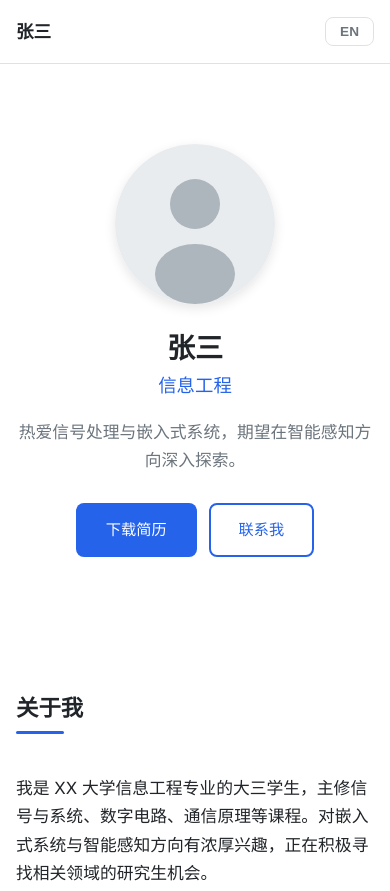
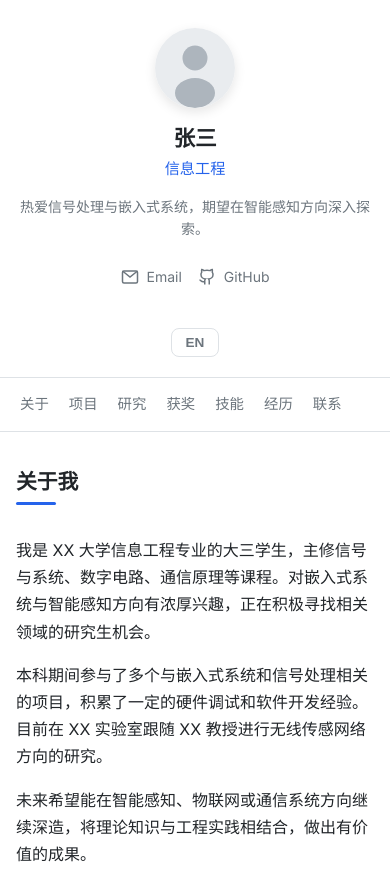
Before and after one commit to Y-y24/personal-web, a website built with Vite: page index.html in a window 390 px wide. Shown: the top 891 px of the page. Built offline with nearby package versions, Linux system fonts and the light colour scheme.

Commit message:
refactor: sidebar + main-content layout, inspired by academic homepage style

```diff
--- a/index.html
+++ b/index.html
@@ -4,18 +4,44 @@
   <meta charset="UTF-8" />
   <meta name="viewport" content="width=device-width, initial-scale=1.0" />
   <meta name="description" content="Personal academic homepage — Information Engineering" />
-  <title>张三 | 信息工程</title>
+  <title data-i18n="hero.name">张三 | 信息工程</title>
   <link rel="preconnect" href="https://fonts.googleapis.com" />
   <link rel="preconnect" href="https://fonts.gstatic.com" crossorigin />
   <link href="https://fonts.googleapis.com/css2?family=Inter:wght@400;500;600;700&family=JetBrains+Mono:wght@400;500&display=swap" rel="stylesheet" />
   <link rel="stylesheet" href="/src/css/style.css" />
 </head>
 <body>
-  <!-- 导航栏 -->
-  <header class="navbar" id="navbar">
-    <div class="container navbar__inner">
-      <a href="#hero" class="navbar__logo" data-i18n="hero.name">张三</a>
-      <nav class="navbar__links">
+  <div class="layout">
+    <!-- === 左侧个人信息栏 === -->
+    <aside class="sidebar" id="sidebar">
+      <div class="sidebar__profile">
+        <img class="sidebar__avatar" src="/src/assets/avatar.svg" alt="" width="120" height="120" />
+        <h1 class="sidebar__name" data-i18n="hero.name">张三</h1>
+        <p class="sidebar__major" data-i18n="hero.major">信息工程</p>
+        <p class="sidebar__tagline" data-i18n="hero.tagline">热爱信号处理与嵌入式系统，期望在智能感知方向深入探索。</p>
+      </div>
+
+      <div class="sidebar__contact" id="sidebarContact">
+        <a class="sidebar__link" href="mailto:zhangsan@example.com" data-i18n-title="contact.email">
+          <svg width="18" height="18" viewBox="0 0 24 24" fill="none" stroke="currentColor" stroke-width="2"><rect x="2" y="4" width="20" height="16" rx="2"/><path d="m22 4-10 8L2 4"/></svg>
+          <span>Email</span>
+        </a>
+        <a class="sidebar__link" href="https://github.com/username" target="_blank" rel="noopener noreferrer">
+          <svg width="18" height="18" viewBox="0 0 24 24" fill="none" stroke="currentColor" stroke-width="2"><path d="M15 22v-4a4.8 4.8 0 0 0-1-3.5c3 0 6-2 6-5.5.08-1.25-.27-2.48-1-3.5.28-1.15.28-2.35 0-3.5 0 0-1 0-3 1.5-2.64-.5-5.36-.5-8 0C6 2 5 2 5 2c-.3 1.15-.3 2.35 0 3.5A5.403 5.403 0 0 0 4 9c0 3.5 3 5.5 6 5.5-.39.49-.68 1.05-.85 1.65-.17.6-.22 1.23-.15 1.85v4"/><path d="M9 18c-4.51 2-5-2-7-2"/></svg>
+          <span>GitHub</span>
+        </a>
+      </div>
+
+      <div class="sidebar__actions">
+        <a href="/resume.pdf" class="btn btn--primary btn--block" data-i18n="hero.resumeBtn" download>下载简历</a>
+      </div>
+
+      <button class="lang-toggle" id="langToggle" aria-label="Switch language">EN</button>
+    </aside>
+
+    <!-- === 右侧主内容区 === -->
+    <main class="main-content" id="mainContent">
+      <nav class="content-nav" id="contentNav">
         <a href="#about" data-i18n="nav.about">关于</a>
         <a href="#projects" data-i18n="nav.projects">项目</a>
         <a href="#research" data-i18n="nav.research">研究</a>
@@ -24,27 +50,6 @@
         <a href="#experience" data-i18n="nav.experience">经历</a>
         <a href="#contact" data-i18n="nav.contact">联系</a>
       </nav>
-      <button class="lang-toggle" id="langToggle" aria-label="Switch language">EN</button>
-    </div>
-  </header>
-
-  <!-- 首屏 -->
-  <section class="hero" id="hero">
-    <div class="container hero__inner">
-      <div class="hero__avatar">
-        <img src="/src/assets/avatar.svg" alt="" width="160" height="160" />
-      </div>
-      <div class="hero__info">
-        <h1 class="hero__name" data-i18n="hero.name">张三</h1>
-        <p class="hero__major" data-i18n="hero.major">信息工程</p>
-        <p class="hero__tagline" data-i18n="hero.tagline">热爱信号处理与嵌入式系统，期望在智能感知方向深入探索。</p>
-        <div class="hero__actions">
-          <a href="/resume.pdf" class="btn btn--primary" data-i18n="hero.resumeBtn" download>下载简历</a>
-          <a href="#contact" class="btn btn--outline" data-i18n="hero.contactBtn">联系我</a>
-        </div>
-      </div>
-    </div>
-  </section>
 
       <!-- 关于 -->
       <section class="section" id="about">
@@ -105,9 +110,11 @@
       <!-- 页脚 -->
       <footer class="footer">
         <div class="container">
-      <p>&copy; 2026 <span data-i18n="hero.name">张三</span></p>
+          <p>&copy; <span id="copyrightYear">2026</span> <span data-i18n="hero.name">张三</span></p>
         </div>
       </footer>
+    </main>
+  </div>
 
   <script type="module" src="/src/js/main.js"></script>
 </body>
--- a/src/css/style.css
+++ b/src/css/style.css
@@ -8,14 +8,12 @@
   --color-accent-hover: #1d4ed8;
   --color-tag-bg: #e9ecef;
   --color-border: #dee2e6;
-  --color-navbar-bg: rgba(255, 255, 255, 0.95);
   --color-text-on-accent: #ffffff;
 
   --font-sans: 'Inter', -apple-system, BlinkMacSystemFont, 'Microsoft YaHei', 'PingFang SC', sans-serif;
   --font-mono: 'JetBrains Mono', 'Fira Code', monospace;
 
-  --max-width: 960px;
-  --navbar-height: 64px;
+  --sidebar-width: 300px;
   --radius: 8px;
   --shadow-sm: 0 1px 3px rgba(0, 0, 0, 0.08);
   --shadow-md: 0 4px 12px rgba(0, 0, 0, 0.1);
@@ -32,7 +30,6 @@
 
 html {
   scroll-behavior: smooth;
-  scroll-padding-top: var(--navbar-height);
 }
 
 body {
@@ -43,6 +40,8 @@ body {
   background-color: var(--color-bg);
   -webkit-font-smoothing: antialiased;
   -moz-osx-font-smoothing: grayscale;
+  overflow: hidden;
+  height: 100vh;
 }
 
 a {
@@ -55,13 +54,6 @@ a:hover {
   color: var(--color-accent-hover);
 }
 
-a:focus-visible,
-.btn:focus-visible,
-.lang-toggle:focus-visible {
-  outline: 2px solid var(--color-accent);
-  outline-offset: 2px;
-}
-
 img {
   max-width: 100%;
   height: auto;
@@ -69,19 +61,151 @@ img {
 }
 
 /* === Typography === */
-h1 { font-size: 2.5rem; font-weight: 700; line-height: 1.2; }
-h2 { font-size: 1.75rem; font-weight: 600; line-height: 1.3; }
-h3 { font-size: 1.25rem; font-weight: 600; line-height: 1.4; }
+h1 { font-size: 1.5rem; font-weight: 700; line-height: 1.3; }
+h2 { font-size: 1.5rem; font-weight: 600; line-height: 1.3; }
+h3 { font-size: 1.15rem; font-weight: 600; line-height: 1.4; }
 
 p + p {
   margin-top: 1em;
 }
 
+/* === Layout: Sidebar + Main === */
+.layout {
+  display: flex;
+  height: 100vh;
+}
+
+/* === Sidebar === */
+.sidebar {
+  width: var(--sidebar-width);
+  flex-shrink: 0;
+  height: 100vh;
+  overflow-y: auto;
+  padding: 40px 24px 24px;
+  border-right: 1px solid var(--color-border);
+  display: flex;
+  flex-direction: column;
+  align-items: center;
+  text-align: center;
+  background-color: var(--color-bg);
+}
+
+.sidebar__profile {
+  margin-bottom: 24px;
+}
+
+.sidebar__avatar {
+  width: 120px;
+  height: 120px;
+  border-radius: 50%;
+  object-fit: cover;
+  box-shadow: var(--shadow-md);
+  margin: 0 auto 16px;
+}
+
+.sidebar__name {
+  margin-bottom: 4px;
+}
+
+.sidebar__major {
+  font-size: 0.95rem;
+  color: var(--color-accent);
+  font-weight: 500;
+  margin-bottom: 12px;
+}
+
+.sidebar__tagline {
+  font-size: 0.875rem;
+  color: var(--color-text-muted);
+  line-height: 1.6;
+}
+
+.sidebar__contact {
+  display: flex;
+  flex-direction: column;
+  gap: 8px;
+  width: 100%;
+  margin-bottom: 24px;
+}
+
+.sidebar__link {
+  display: inline-flex;
+  align-items: center;
+  gap: 8px;
+  font-size: 0.875rem;
+  color: var(--color-text-muted);
+  transition: color 0.2s;
+}
+
+.sidebar__link:hover {
+  color: var(--color-accent);
+}
+
+.sidebar__actions {
+  width: 100%;
+  margin-bottom: auto;
+}
+
+.btn--block {
+  width: 100%;
+  justify-content: center;
+}
+
+.lang-toggle {
+  background: none;
+  border: 1px solid var(--color-border);
+  border-radius: var(--radius);
+  padding: 6px 14px;
+  font-size: 0.85rem;
+  font-weight: 600;
+  cursor: pointer;
+  color: var(--color-text-muted);
+  transition: background-color 0.2s, color 0.2s, border-color 0.2s;
+  margin-top: 16px;
+}
+
+.lang-toggle:hover {
+  border-color: var(--color-accent);
+  color: var(--color-accent);
+}
+
+/* === Main Content === */
+.main-content {
+  flex: 1;
+  overflow-y: auto;
+  overflow-x: hidden;
+  scroll-behavior: smooth;
+}
+
+/* === Content Nav === */
+.content-nav {
+  display: flex;
+  gap: 28px;
+  padding: 20px 32px;
+  border-bottom: 1px solid var(--color-border);
+  background-color: var(--color-bg);
+  position: sticky;
+  top: 0;
+  z-index: 100;
+}
+
+.content-nav a {
+  font-size: 0.9rem;
+  color: var(--color-text-muted);
+  font-weight: 500;
+  transition: color 0.2s;
+}
+
+.content-nav a:hover,
+.content-nav a.active {
+  color: var(--color-accent);
+}
+
 /* === Container === */
 .container {
-  max-width: var(--max-width);
+  max-width: 720px;
   margin: 0 auto;
-  padding: 0 24px;
+  padding: 0 32px;
 }
 
 /* === Buttons === */
@@ -89,9 +213,9 @@ p + p {
   display: inline-flex;
   align-items: center;
   gap: 8px;
-  padding: 12px 28px;
+  padding: 10px 24px;
   border-radius: var(--radius);
-  font-size: 0.95rem;
+  font-size: 0.9rem;
   font-weight: 500;
   cursor: pointer;
   border: 2px solid transparent;
@@ -119,138 +243,9 @@ p + p {
   color: var(--color-text-on-accent);
 }
 
-/* === Footer === */
-.footer {
-  text-align: center;
-  padding: 32px 0;
-  color: var(--color-text-muted);
-  font-size: 0.875rem;
-}
-
-/* === Accessibility === */
-@media (prefers-reduced-motion: reduce) {
-  *,
-  *::before,
-  *::after {
-    transition-duration: 0s !important;
-    animation-duration: 0s !important;
-    scroll-behavior: auto !important;
-  }
-}
-
-/* === Navbar === */
-.navbar {
-  position: fixed;
-  top: 0;
-  left: 0;
-  right: 0;
-  height: var(--navbar-height);
-  background: var(--color-navbar-bg);
-  backdrop-filter: blur(8px);
-  border-bottom: 1px solid var(--color-border);
-  z-index: 1000;
-}
-
-.navbar__inner {
-  display: flex;
-  align-items: center;
-  justify-content: space-between;
-  height: 100%;
-}
-
-.navbar__logo {
-  font-size: 1.1rem;
-  font-weight: 700;
-  color: var(--color-text);
-  flex-shrink: 0;
-}
-
-.navbar__logo:hover {
-  color: var(--color-accent);
-}
-
-.navbar__links {
-  display: flex;
-  gap: 24px;
-  list-style: none;
-}
-
-.navbar__links a {
-  font-size: 0.9rem;
-  color: var(--color-text-muted);
-  font-weight: 500;
-  transition: color 0.2s;
-}
-
-.navbar__links a:hover,
-.navbar__links a.active {
-  color: var(--color-accent);
-}
-
-.lang-toggle {
-  background: none;
-  border: 1px solid var(--color-border);
-  border-radius: var(--radius);
-  padding: 6px 14px;
-  font-size: 0.85rem;
-  font-weight: 600;
-  cursor: pointer;
-  color: var(--color-text-muted);
-  transition: all 0.2s;
-  flex-shrink: 0;
-}
-
-.lang-toggle:hover {
-  border-color: var(--color-accent);
-  color: var(--color-accent);
-}
-
-/* === Hero === */
-.hero {
-  padding: calc(var(--navbar-height) + 80px) 0 80px;
-  background-color: var(--color-bg);
-}
-
-.hero__inner {
-  display: flex;
-  align-items: center;
-  gap: 60px;
-}
-
-.hero__avatar img {
-  width: 160px;
-  height: 160px;
-  border-radius: 50%;
-  object-fit: cover;
-  box-shadow: var(--shadow-md);
-}
-
-.hero__name {
-  margin-bottom: 4px;
-}
-
-.hero__major {
-  font-size: 1.15rem;
-  color: var(--color-accent);
-  font-weight: 500;
-  margin-bottom: 12px;
-}
-
-.hero__tagline {
-  font-size: 1.05rem;
-  color: var(--color-text-muted);
-  max-width: 480px;
-  margin-bottom: 28px;
-}
-
-.hero__actions {
-  display: flex;
-  gap: 12px;
-}
-
 /* === Sections === */
 .section {
-  padding: 80px 0;
+  padding: 64px 0;
 }
 
 .section--alt {
@@ -258,9 +253,9 @@ p + p {
 }
 
 .section__title {
-  margin-bottom: 40px;
+  margin-bottom: 32px;
   position: relative;
-  padding-bottom: 12px;
+  padding-bottom: 10px;
 }
 
 .section__title::after {
@@ -268,7 +263,7 @@ p + p {
   position: absolute;
   bottom: 0;
   left: 0;
-  width: 48px;
+  width: 40px;
   height: 3px;
   background-color: var(--color-accent);
   border-radius: 2px;
@@ -276,23 +271,23 @@ p + p {
 
 /* === About === */
 .about__content p {
-  font-size: 1.05rem;
+  font-size: 1rem;
   color: var(--color-text);
-  max-width: 720px;
+  max-width: 100%;
 }
 
 /* === Projects Grid === */
 .projects__grid {
   display: grid;
   grid-template-columns: repeat(2, 1fr);
-  gap: 24px;
+  gap: 20px;
 }
 
 .project-card {
   background: var(--color-bg);
   border: 1px solid var(--color-border);
   border-radius: var(--radius);
-  padding: 28px;
+  padding: 24px;
   transition: box-shadow 0.2s ease;
 }
 
@@ -306,35 +301,35 @@ p + p {
 
 .project-card__desc {
   color: var(--color-text-muted);
-  font-size: 0.95rem;
-  margin-bottom: 16px;
+  font-size: 0.9rem;
+  margin-bottom: 14px;
 }
 
 .project-card__techs {
   display: flex;
   flex-wrap: wrap;
-  gap: 8px;
-  margin-bottom: 16px;
+  gap: 6px;
+  margin-bottom: 14px;
 }
 
 .tag {
   display: inline-block;
-  padding: 4px 10px;
+  padding: 3px 8px;
   background-color: var(--color-tag-bg);
   border-radius: 4px;
-  font-size: 0.8rem;
+  font-size: 0.78rem;
   font-family: var(--font-mono);
   color: var(--color-text);
 }
 
 .project-card__link {
-  font-size: 0.9rem;
+  font-size: 0.875rem;
   font-weight: 500;
 }
 
 /* === Research === */
 .research__item {
-  padding: 24px 0;
+  padding: 22px 0;
   border-bottom: 1px solid var(--color-border);
 }
 
@@ -347,27 +342,27 @@ p + p {
 }
 
 .research__venue {
-  font-size: 0.9rem;
+  font-size: 0.875rem;
   color: var(--color-accent);
   font-weight: 500;
   margin-bottom: 8px;
 }
 
 .research__abstract {
-  font-size: 0.95rem;
+  font-size: 0.9rem;
   color: var(--color-text-muted);
 }
 
 /* === Timeline === */
 .timeline {
   position: relative;
-  padding-left: 28px;
+  padding-left: 24px;
 }
 
 .timeline::before {
   content: '';
   position: absolute;
-  left: 8px;
+  left: 7px;
   top: 4px;
   bottom: 4px;
   width: 2px;
@@ -376,7 +371,7 @@ p + p {
 
 .timeline__item {
   position: relative;
-  padding-bottom: 32px;
+  padding-bottom: 28px;
 }
 
 .timeline__item:last-child {
@@ -386,10 +381,10 @@ p + p {
 .timeline__item::before {
   content: '';
   position: absolute;
-  left: -24px;
+  left: -21px;
   top: 6px;
-  width: 10px;
-  height: 10px;
+  width: 8px;
+  height: 8px;
   background-color: var(--color-accent);
   border-radius: 50%;
   border: 2px solid var(--color-bg);
@@ -400,10 +395,10 @@ p + p {
 }
 
 .timeline__date {
-  font-size: 0.85rem;
+  font-size: 0.8rem;
   color: var(--color-text-muted);
   font-family: var(--font-mono);
-  margin-bottom: 4px;
+  margin-bottom: 2px;
 }
 
 .timeline__title {
@@ -412,7 +407,7 @@ p + p {
 }
 
 .timeline__desc {
-  font-size: 0.95rem;
+  font-size: 0.9rem;
   color: var(--color-text-muted);
 }
 
@@ -420,25 +415,25 @@ p + p {
 .skills__grid {
   display: grid;
   grid-template-columns: repeat(2, 1fr);
-  gap: 28px;
+  gap: 24px;
 }
 
 .skills__category h3 {
-  margin-bottom: 12px;
-  font-size: 1.05rem;
+  margin-bottom: 10px;
+  font-size: 1rem;
 }
 
 .skills__tags {
   display: flex;
   flex-wrap: wrap;
-  gap: 8px;
+  gap: 6px;
 }
 
 /* === Contact === */
 .contact__list {
   display: flex;
   flex-direction: column;
-  gap: 16px;
+  gap: 12px;
 }
 
 .contact__item {
@@ -449,37 +444,95 @@ p + p {
 
 .contact__label {
   font-weight: 600;
-  min-width: 80px;
+  min-width: 70px;
   color: var(--color-text-muted);
-  font-size: 0.9rem;
+  font-size: 0.875rem;
+}
+
+/* === Footer === */
+.footer {
+  text-align: center;
+  padding: 28px 0;
+  color: var(--color-text-muted);
+  font-size: 0.8rem;
+}
+
+/* === Accessibility === */
+a:focus-visible,
+.btn:focus-visible,
+.lang-toggle:focus-visible {
+  outline: 2px solid var(--color-accent);
+  outline-offset: 2px;
+}
+
+@media (prefers-reduced-motion: reduce) {
+  *,
+  *::before,
+  *::after {
+    transition-duration: 0s !important;
+    animation-duration: 0s !important;
+    scroll-behavior: auto !important;
+  }
 }
 
 /* === Responsive === */
 @media (max-width: 768px) {
-  h1 { font-size: 1.75rem; }
-  h2 { font-size: 1.4rem; }
-  h3 { font-size: 1.1rem; }
+  .layout {
+    flex-direction: column;
+    height: auto;
+  }
 
-  .navbar__links {
+  body {
+    overflow: auto;
+    height: auto;
+  }
+
+  .sidebar {
+    width: 100%;
+    height: auto;
+    border-right: none;
+    border-bottom: 1px solid var(--color-border);
+    padding: 28px 20px 20px;
+    flex-shrink: 1;
+  }
+
+  .sidebar__avatar {
+    width: 80px;
+    height: 80px;
+  }
+
+  .sidebar__contact {
+    flex-direction: row;
+    justify-content: center;
+    gap: 16px;
+  }
+
+  .sidebar__actions {
     display: none;
   }
 
-  .hero__inner {
-    flex-direction: column;
-    text-align: center;
-    gap: 28px;
+  .main-content {
+    overflow-y: visible;
+    flex: auto;
   }
 
-  .hero__tagline {
-    max-width: 100%;
+  .content-nav {
+    overflow-x: auto;
+    gap: 20px;
+    padding: 14px 20px;
+    white-space: nowrap;
   }
 
-  .hero__actions {
-    justify-content: center;
+  .container {
+    padding: 0 20px;
   }
 
+  h1 { font-size: 1.35rem; }
+  h2 { font-size: 1.3rem; }
+  h3 { font-size: 1.1rem; }
+
   .section {
-    padding: 56px 0;
+    padding: 48px 0;
   }
 
   .projects__grid {
@@ -495,4 +548,8 @@ p + p {
   .container {
     padding: 0 16px;
   }
+
+  .section {
+    padding: 36px 0;
+  }
 }
--- a/src/js/main.js
+++ b/src/js/main.js
@@ -1,4 +1,4 @@
-import { initI18n, toggleLang, getLang } from './i18n.js';
+import { initI18n, toggleLang, getLang, t } from './i18n.js';
 import { renderAll, updateStaticText } from './render.js';
 
 async function boot() {
@@ -7,7 +7,7 @@ async function boot() {
   if (!result.ok) {
     const langBtn = document.getElementById('langToggle');
     if (langBtn) langBtn.disabled = true;
-    const tagline = document.querySelector('.hero__tagline');
+    const tagline = document.querySelector('.sidebar__tagline');
     if (tagline) {
       tagline.textContent = 'Sorry, the page content could not be loaded. Please refresh or try again later.';
       tagline.style.color = '#dc3545';
@@ -15,10 +15,13 @@ async function boot() {
     return;
   }
 
-  // 2. 首次渲染
+  // 2. 更新页面标题
+  document.title = t('hero.name') + ' | ' + t('hero.major');
+
+  // 3. 首次渲染
   renderAll();
 
-  // 3. 设置语言切换按钮
+  // 4. 设置语言切换按钮
   const langBtn = document.getElementById('langToggle');
   if (langBtn) {
     updateLangBtnText();
@@ -27,22 +30,32 @@ async function boot() {
       updateLangBtnText();
       renderAll();
       updateStaticText();
+      document.title = t('hero.name') + ' | ' + t('hero.major');
     });
   }
 
-  // 4. 平滑滚动导航（点击锚点链接）
-  document.querySelectorAll('.navbar__links a').forEach(link => {
+  // 5. 平滑滚动导航（点击锚点链接）
+  document.querySelectorAll('.content-nav a').forEach(link => {
     link.addEventListener('click', (e) => {
       e.preventDefault();
       const targetId = link.getAttribute('href').slice(1);
       const target = document.getElementById(targetId);
       if (target) {
-        target.scrollIntoView({ behavior: 'smooth' });
+        const mainContent = document.getElementById('mainContent');
+        if (mainContent) {
+          mainContent.scrollTo({ top: target.offsetTop - 20, behavior: 'smooth' });
+        }
       }
     });
   });
 
-  // 5. 滚动高亮当前导航项
+  // 6. 设置版权年份
+  const yearEl = document.getElementById('copyrightYear');
+  if (yearEl) {
+    yearEl.textContent = new Date().getFullYear();
+  }
+
+  // 7. 滚动高亮当前导航项
   highlightNavOnScroll();
 }
 
@@ -54,16 +67,19 @@ function updateLangBtnText() {
 }
 
 function highlightNavOnScroll() {
-  const sections = document.querySelectorAll('section[id]');
-  const navLinks = document.querySelectorAll('.navbar__links a');
+  const mainContent = document.getElementById('mainContent');
+  const sections = document.querySelectorAll('#mainContent section[id]');
+  const navLinks = document.querySelectorAll('.content-nav a');
   let ticking = false;
 
-  window.addEventListener('scroll', () => {
+  if (!mainContent) return;
+
+  mainContent.addEventListener('scroll', () => {
     if (!ticking) {
       requestAnimationFrame(() => {
         let current = '';
         sections.forEach(section => {
-          if (window.scrollY >= section.offsetTop - 100) {
+          if (mainContent.scrollTop + 80 >= section.offsetTop) {
             current = section.getAttribute('id');
           }
         });
```
Lines whose indentation alone changed are shown as unchanged.
